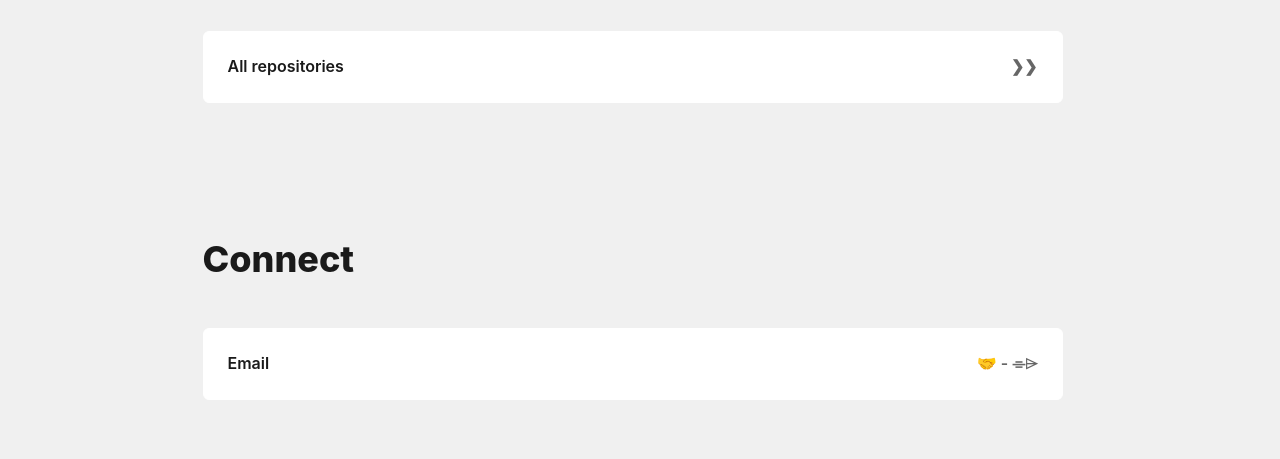
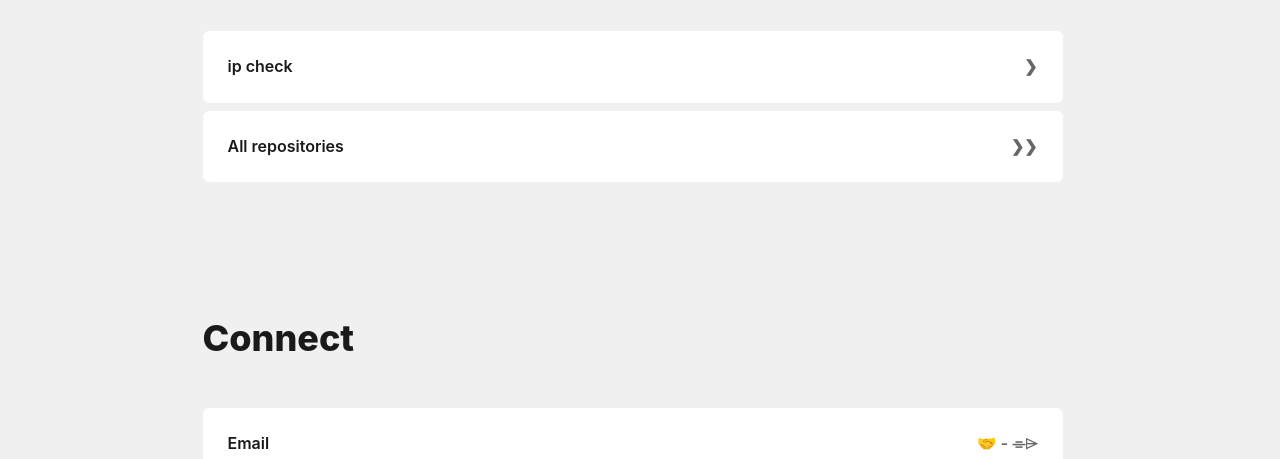
Before and after one commit to zcodxe/zero, a plain HTML site: page index.html in a window 1280 px wide. Shown: the part 641-1100 px from the top of the page. Drawn offline with Linux system fonts and the light colour scheme.

Commit message:
Update index.html

```diff
--- a/index.html
+++ b/index.html
@@ -220,7 +220,10 @@
       <div class="container">
         <h2>Projects</h2>
         <div class="links-grid">
-          <a href="https://github.com/zcodxe?tab=repositories" target="_blank" class="link-item">
+          <a href="https://zcodxe.github.io/ip/" target="_blank" class="link-item">
+            <span>ip check</span><span class="link-arrow">❯</span>
+          </a>
+          <a href="https://github.com/zcodxe?tab=repositories" target="_blank" rel="noopener noreferrer" class="link-item">
             <span>All repositories</span><span class="link-arrow">❯❯</span>
           </a>
         </div>
```
